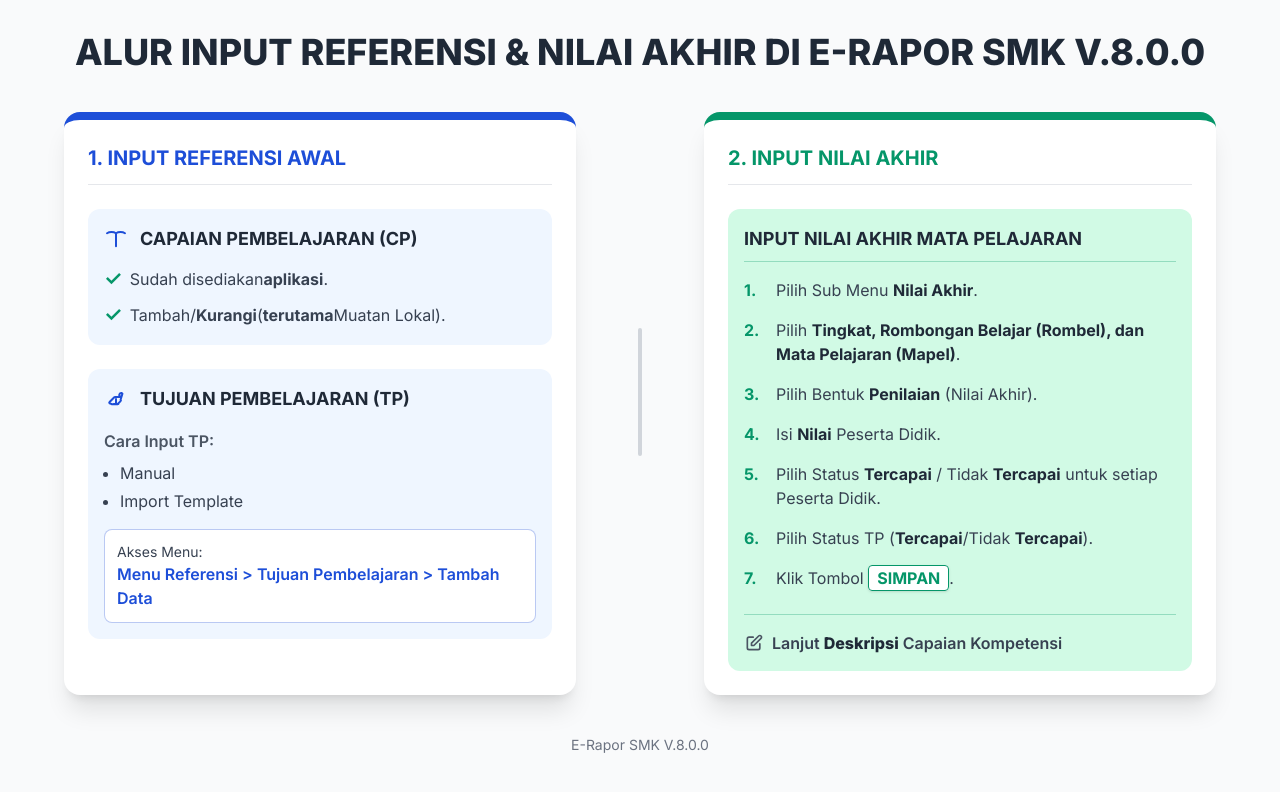
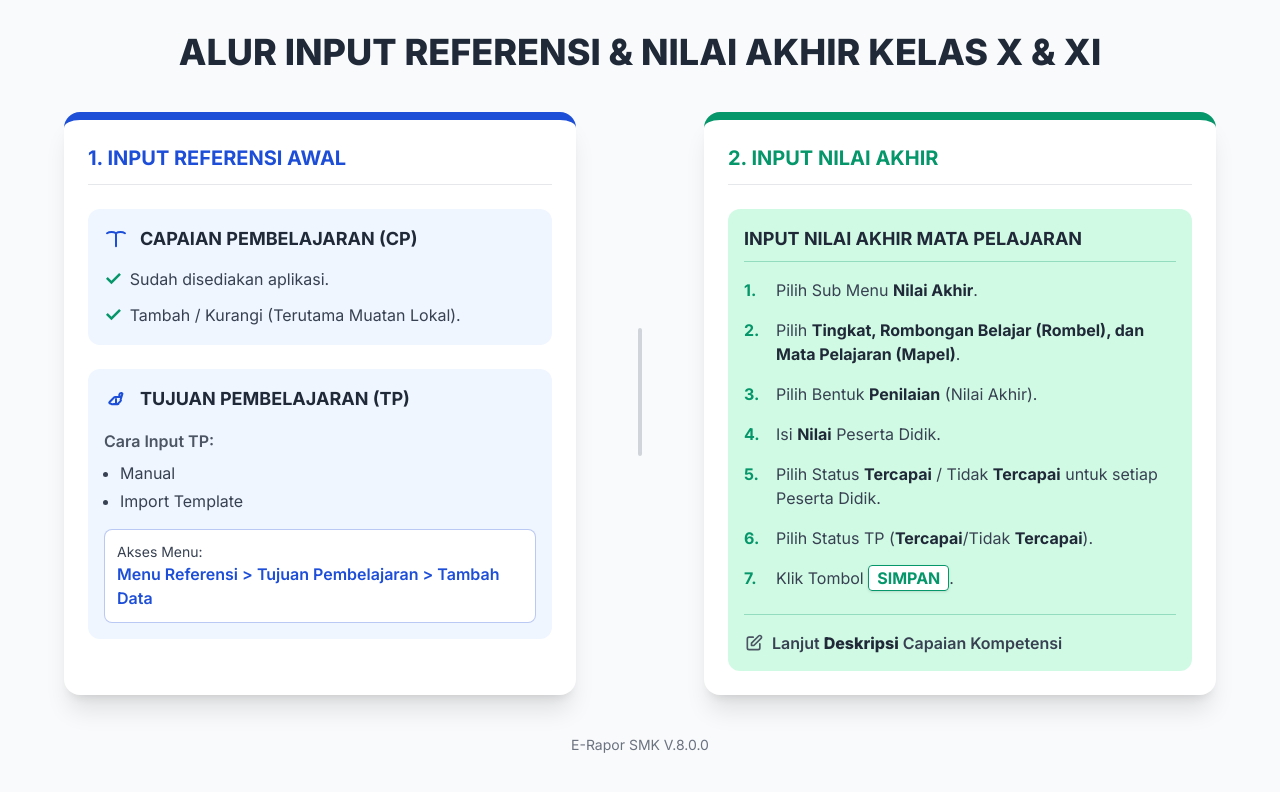
Before and after one commit to smknegeri1muarateweh/erapor, a plain HTML site: page infografis.html in a window 1280 px wide. Drawn offline with nearby package versions, Linux system fonts and the light colour scheme.

Commit message:
Update infografis.html

```diff
--- a/infografis.html
+++ b/infografis.html
@@ -36,7 +36,7 @@
 
     <div class="max-w-6xl mx-auto">
         <h1 class="text-3xl md:text-4xl font-extrabold text-gray-800 text-center mb-10">
-            ALUR INPUT REFERENSI & NILAI AKHIR <br class="sm:hidden">DI E-RAPOR SMK V.8.0.0
+            ALUR INPUT REFERENSI & NILAI AKHIR <br class="sm:hidden"> KELAS X & XI
         </h1>
 
         <div class="flex flex-col lg:flex-row gap-8">
@@ -54,11 +54,11 @@
                     <ul class="space-y-2 text-gray-700">
                         <li class="flex items-center">
                             <span class="text-secondary-green mr-2 font-bold text-xl">&#x2713;</span>
-                            Sudah disediakan <strong>aplikasi</strong>.
+                            Sudah disediakan aplikasi.
                         </li>
                         <li class="flex items-center">
                             <span class="text-secondary-green mr-2 font-bold text-xl">&#x2713;</span>
-                            Tambah/<strong>Kurangi</strong> (<strong>terutama</strong> Muatan Lokal).
+                            Tambah / Kurangi (Terutama Muatan Lokal).
                         </li>
                     </ul>
                     <!-- AKHIR PERUBAHAN -->
```
